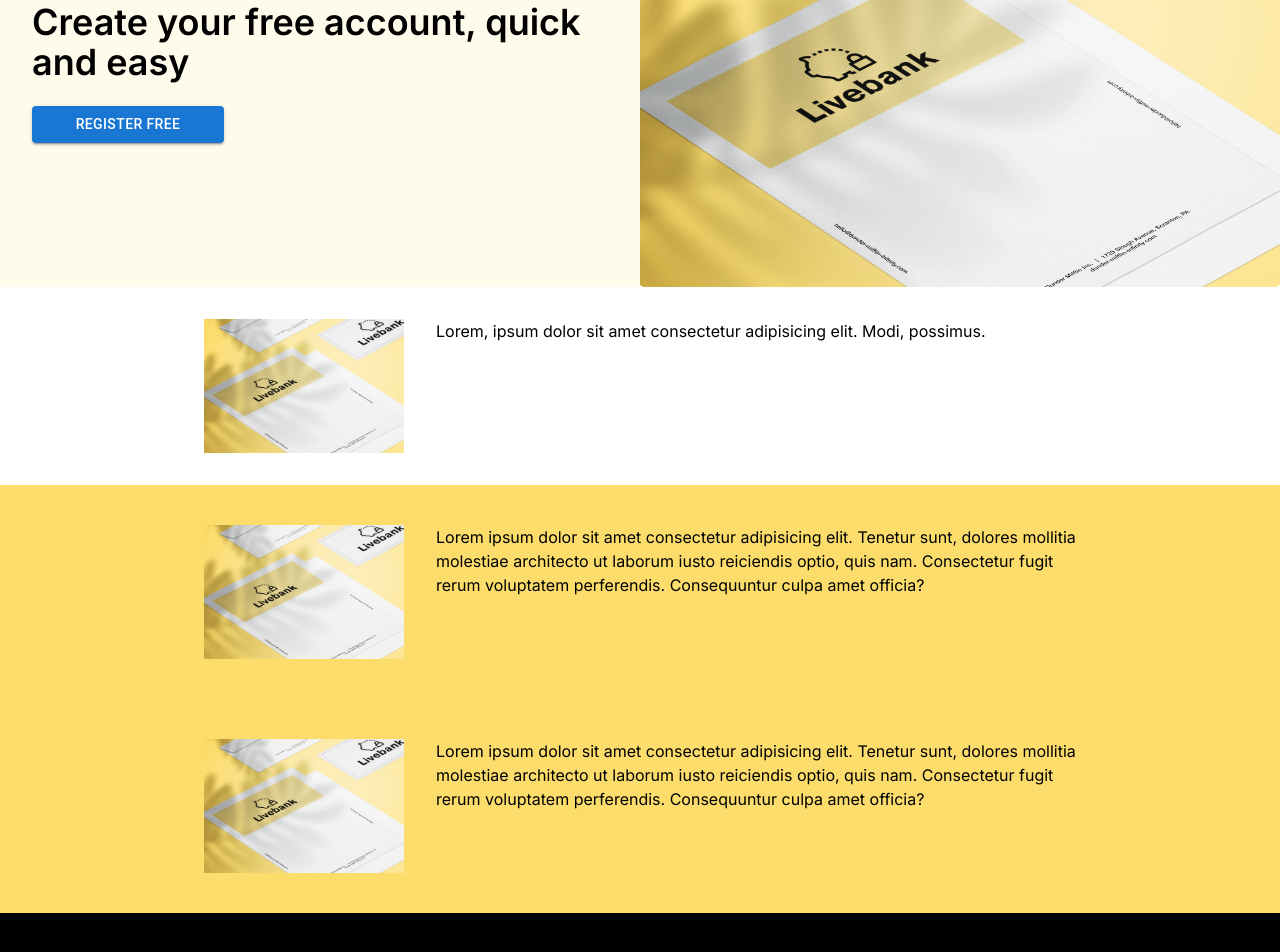
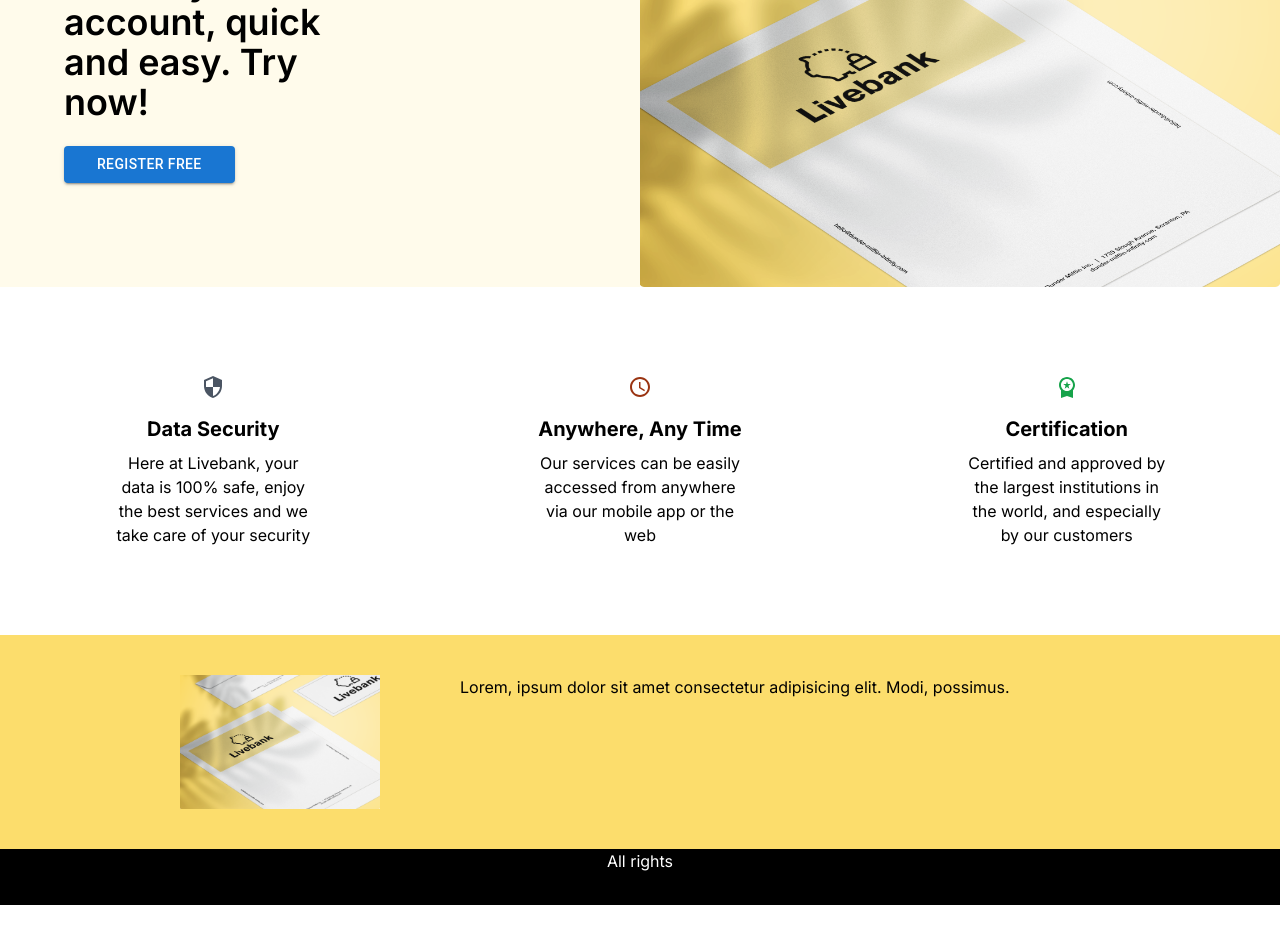
Before and after one commit to AngeloCarnevale/Livebank, a Next.js app in the folder apps/web/: page / in a window 1280 px wide. Shown: the part 236-1188 px from the top of the page. After the commit the page ends 1141 px from the top, so only its background shows below. Built offline with nearby package versions, Linux system fonts and the light colour scheme.

Commit message:
new: cards and init docussaurus

```diff
--- /dev/null
+++ b/apps/web/app/components/Card.tsx
@@ -0,0 +1,14 @@
+import Image, { StaticImageData } from "next/image"
+
+export default function Card({ title, content, icon }) {
+    return (
+
+        <div className="bg-white p-2 flex w-full text-center flex-col justify-center w-1/4 items-center gap-4">
+            {icon}
+            <div className="flex w-2/4 flex-col gap-2">
+                <h1 className="w-full font-bold text-xl">{title}</h1>
+                <p>{content}</p>
+            </div>
+        </div>
+    )
+}
--- a/apps/web/app/components/Footer.tsx
+++ b/apps/web/app/components/Footer.tsx
@@ -1,7 +1,7 @@
 export default function Footer (): JSX.Element {
 
     return (
-        <footer className="bg-black bottom-0 w-full h-14">
+        <footer className="bg-black text-white justify-center flex bottom-0 w-full h-14">
             <h1>All rights</h1>
         </footer>
     )
--- a/apps/web/app/components/Header.tsx
+++ b/apps/web/app/components/Header.tsx
@@ -19,10 +19,8 @@
                             />
                         </Link>
                     </li>
-                    <li>
-                        <Link href='/register'>
-                            Login
-                        </Link>
+                    <li className='bg-primary p-2 rounded-md font-semibold'>
+                        <button>Open my account</button>
                     </li>
                 </ul>
             </nav>
--- a/apps/web/app/page.tsx
+++ b/apps/web/app/page.tsx
@@ -1,9 +1,14 @@
 import Image from "next/image";
 import Header from "./components/Header";
 import banner from '../public/images/banner.png'
+import card from '../public/images/card_gif.gif'
 import Container from "./components/Container";
 import Footer from "./components/Footer";
-import {Button} from '@mui/material'
+import Card from "./components/Card";
+import { Button } from '@mui/material'
+import WorkspacePremiumIcon from '@mui/icons-material/WorkspacePremium';
+import SecurityIcon from '@mui/icons-material/Security';
+import AccessTimeIcon from '@mui/icons-material/AccessTime';
 
 
 export default function Page(): JSX.Element {
@@ -12,8 +17,8 @@
       <Header />
       <Container>
         <section className="flex">
-          <div className="bg-amber-50 w-2/4 justify-center flex flex-col gap-6 p-8">
-            <h1 className="font-semibold text-4xl">Create your free account, quick and easy</h1>
+          <div className="bg-amber-50 w-2/4 justify-center flex flex-col gap-6 p-16">
+            <h1 className="font-semibold text-4xl w-3/5">Create your free account, quick and easy. Try now!</h1>
             <Button className="bg-primary text-black font-bold hover:bg-primary-hover w-1/3 py-2" variant="contained">Register free</Button>
           </div>
           <div className="w-2/4">
@@ -24,7 +29,25 @@
           </div>
         </section>
 
-        <section className="bg-white flex justify-center py-8 gap-8">
+        <section className="flex items-start justify-center py-20">
+          <Card
+            title="Data Security"
+            content="Here at Livebank, your data is 100% safe, enjoy the best services and we take care of your security"
+            icon={<SecurityIcon className="text-gray-600 w-10 h-10" />}
+          />
+          <Card
+            title="Anywhere, Any Time"
+            content="Our services can be easily accessed from anywhere via our mobile app or the web"
+            icon={<AccessTimeIcon className="text-orange-800 w-10 h-10" />}
+          />
+          <Card
+            title="Certification"
+            content="Certified and approved by the largest institutions in the world, and especially by our customers"
+            icon={<WorkspacePremiumIcon className="text-green-600 w-10 h-10" />}
+          />
+        </section>
+
+        <section className="bg-primary flex justify-center py-10 gap-20">
           <Image
             src={banner}
             alt="Banner image"
@@ -33,25 +56,6 @@
           />
           <h1 className="w-2/4 gap-8">Lorem, ipsum dolor sit amet consectetur adipisicing elit. Modi, possimus.</h1>
         </section>
-
-        <section className="bg-primary flex justify-center py-10 gap-8">
-          <Image
-            src={banner}
-            alt="Banner image"
-            width={200}
-            height={200}
-          />
-          <p className="w-2/4">Lorem ipsum dolor sit amet consectetur adipisicing elit. Tenetur sunt, dolores mollitia molestiae architecto ut laborum iusto reiciendis optio, quis nam. Consectetur fugit rerum voluptatem perferendis. Consequuntur culpa amet officia?</p>
-        </section>
-        <section className="bg-primary flex justify-center py-10 gap-8">
-          <Image
-            src={banner}
-            alt="Banner image"
-            width={200}
-            height={200}
-          />
-          <p className="w-2/4">Lorem ipsum dolor sit amet consectetur adipisicing elit. Tenetur sunt, dolores mollitia molestiae architecto ut laborum iusto reiciendis optio, quis nam. Consectetur fugit rerum voluptatem perferendis. Consequuntur culpa amet officia?</p>
-        </section>
       </Container>
       <Footer />
     </>
--- a/apps/web/package.json
+++ b/apps/web/package.json
@@ -11,6 +11,7 @@
   "dependencies": {
     "@emotion/react": "^11.11.1",
     "@emotion/styled": "^11.11.0",
+    "@mui/icons-material": "^5.14.11",
     "@mui/material": "^5.14.11",
     "autoprefixer": "^10.4.16",
     "next": "^13.4.19",
```
Also changed, not shown: apps/web/public/images/card_gif.gif (added), 53 other files (tests, documents, lock files or other folders).
